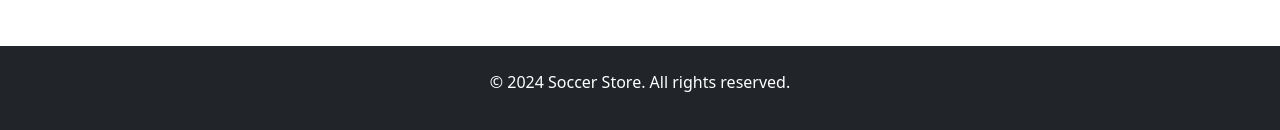
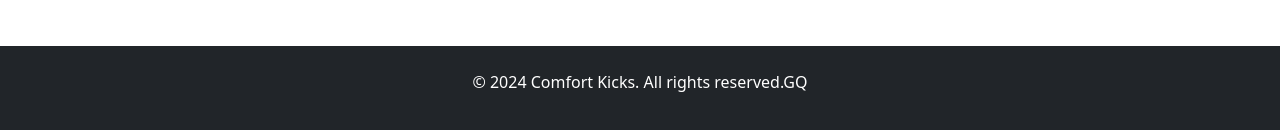
Before and after one commit to guillermoqc/mypage, a plain HTML site: page index.html in a window 1280 px wide. Shown: the part 680-810 px from the top of the page. Drawn offline with nearby package versions, Linux system fonts and the light colour scheme.

Commit message:
Update index.html

```diff
--- a/index.html
+++ b/index.html
@@ -53,7 +53,7 @@
   </div>
 
   <footer class="bg-dark text-white text-center py-4">
-    <p>&copy; 2024 Soccer Store. All rights reserved.</p>
+    <p>&copy; 2024 Comfort Kicks. All rights reserved.GQ</p>
   </footer>
 
   <!-- Link to external JavaScript file -->
```
